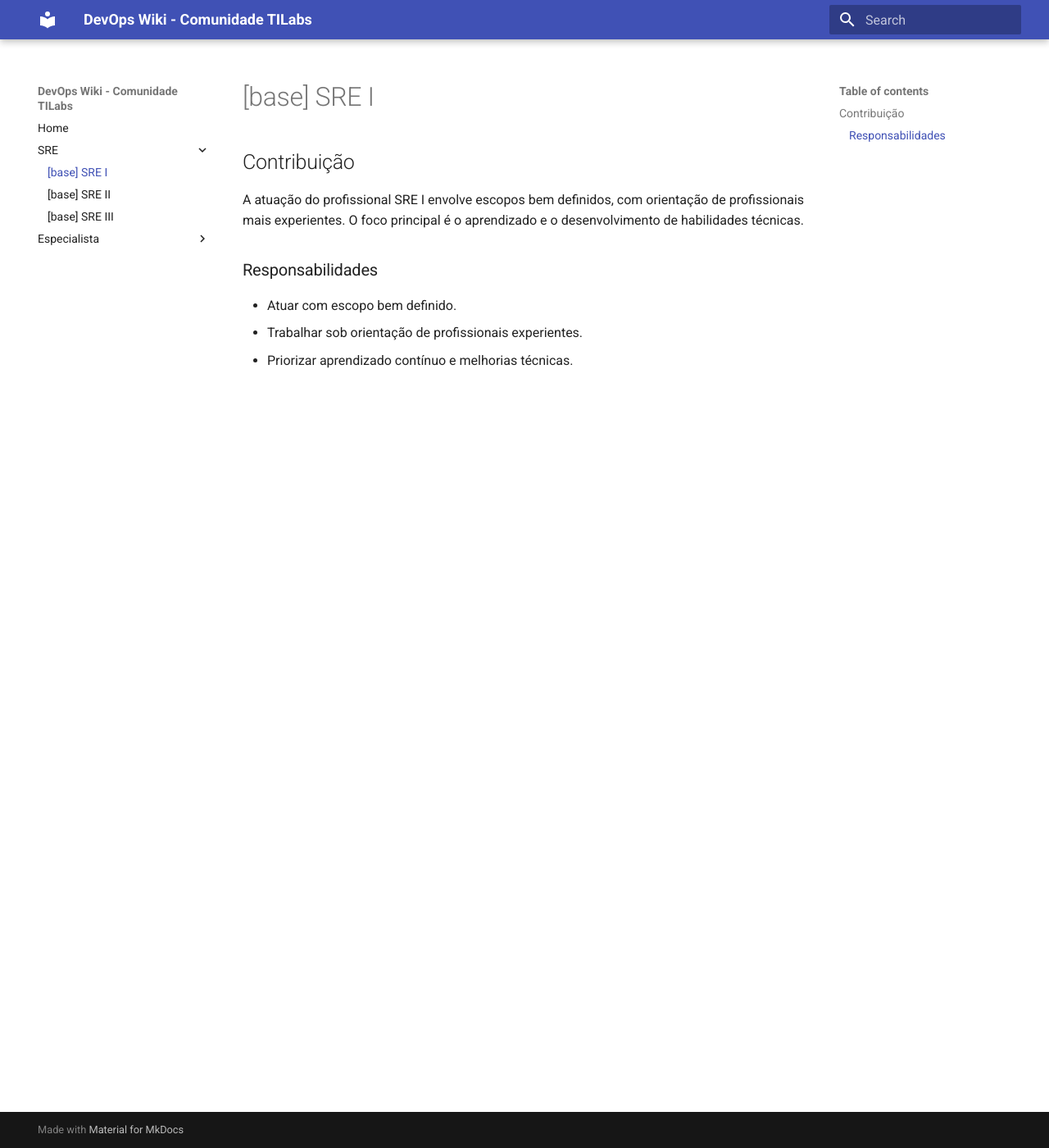
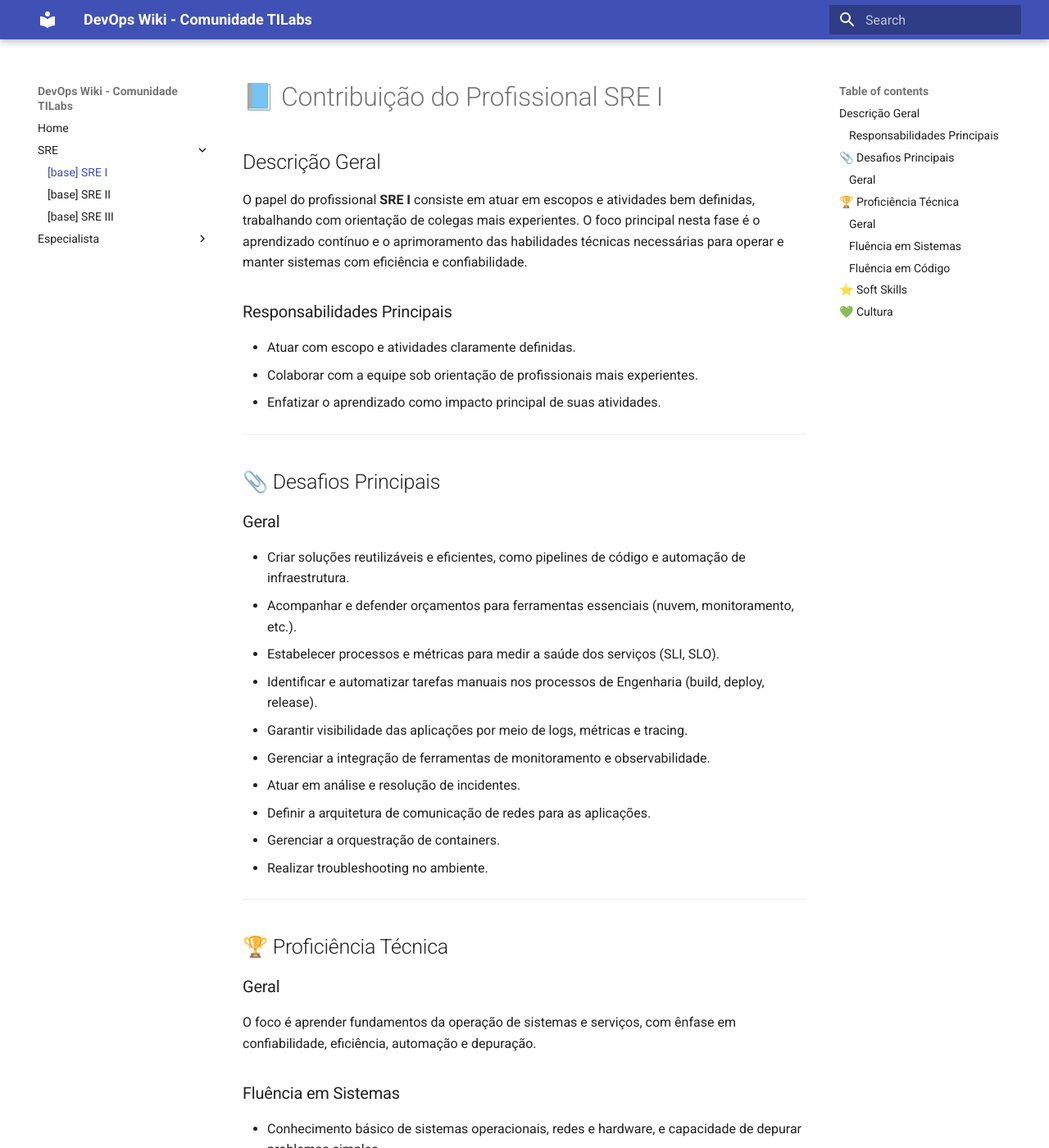
Before and after one commit to dmoraesrs/devops-wiki, an MkDocs documentation site: the page built from docs/sre/sre1.md, in a window 1280 px wide and 1400 px high. Shown: the whole window at 82% size. Built offline with MkDocs 1.6.1 and Material for MkDocs 9.7.7, drawn with Linux system fonts in a browser that asks for light colours; some of the changed text lies outside the part shown.

Commit message:
Update sre1.md

```diff
--- a/docs/sre/sre1.md
+++ b/docs/sre/sre1.md
@@ -1,9 +1,71 @@
-# [base] SRE I
+# 📘 Contribuição do Profissional SRE I
 
-## Contribuição
-A atuação do profissional SRE I envolve escopos bem definidos, com orientação de profissionais mais experientes. O foco principal é o aprendizado e o desenvolvimento de habilidades técnicas.
+## Descrição Geral
+O papel do profissional **SRE I** consiste em atuar em escopos e atividades bem definidas, trabalhando com orientação de colegas mais experientes. O foco principal nesta fase é o aprendizado contínuo e o aprimoramento das habilidades técnicas necessárias para operar e manter sistemas com eficiência e confiabilidade.
 
-### Responsabilidades
-- Atuar com escopo bem definido.
-- Trabalhar sob orientação de profissionais experientes.
-- Priorizar aprendizado contínuo e melhorias técnicas.
+### Responsabilidades Principais
+- Atuar com escopo e atividades claramente definidas.
+- Colaborar com a equipe sob orientação de profissionais mais experientes.
+- Enfatizar o aprendizado como impacto principal de suas atividades.
+
+---
+
+## 📎 Desafios Principais
+
+### Geral
+- Criar soluções reutilizáveis e eficientes, como pipelines de código e automação de infraestrutura.
+- Acompanhar e defender orçamentos para ferramentas essenciais (nuvem, monitoramento, etc.).
+- Estabelecer processos e métricas para medir a saúde dos serviços (SLI, SLO).
+- Identificar e automatizar tarefas manuais nos processos de Engenharia (build, deploy, release).
+- Garantir visibilidade das aplicações por meio de logs, métricas e tracing.
+- Gerenciar a integração de ferramentas de monitoramento e observabilidade.
+- Atuar em análise e resolução de incidentes.
+- Definir a arquitetura de comunicação de redes para as aplicações.
+- Gerenciar a orquestração de containers.
+- Realizar troubleshooting no ambiente.
+
+---
+
+## 🏆 Proficiência Técnica
+
+### Geral
+O foco é aprender fundamentos da operação de sistemas e serviços, com ênfase em confiabilidade, eficiência, automação e depuração.
+
+### Fluência em Sistemas
+- Conhecimento básico de sistemas operacionais, redes e hardware, e capacidade de depurar problemas simples.
+- Entendimento dos componentes de um sistema (cliente, balanceador, frontend/backend e DB) e suas interações.
+- Automação de tarefas repetitivas para melhorar a eficiência.
+- Sugestão de melhorias na utilização dos sistemas.
+- Compreensão das regulações relevantes (PCI, LGPD, SOx, BACEN).
+
+### Fluência em Código
+- Traduzir ideias em código claro e funcional.
+- Escrever código eficiente e livre de bugs, com testes e documentação adequados.
+- Ler e navegar por código desenvolvido por terceiros.
+
+---
+
+## ⭐ Soft Skills
+
+| **Competência**        | **Comportamento** |
+|------------------------|-------------------|
+| **Resolução de Problemas** | Entende os problemas, busca soluções, testa alternativas e solicita ajuda quando necessário. |
+| **Adaptabilidade**      | Enfrenta mudanças com abertura e transforma desafios em oportunidades de aprendizado. |
+| **Comunicação**         | Comunica-se assertivamente, pratica escuta ativa e promove alinhamento com stakeholders. |
+| **Desenvolvimento Contínuo** | Busca feedback, discute objetivos com a liderança e apoia o crescimento dos colegas. |
+
+---
+
+## 💚 Cultura
+
+| **Pilar**        | **Comportamento** |
+|------------------|-------------------|
+| **Team Play**    | Valoriza o trabalho em equipe, dá crédito aos colegas e constrói confiança e segurança emocional. |
+| **The Reason**   | Coloca o cliente no centro, identifica oportunidades de valor e toma decisões com foco no cliente. |
+| **Live the Ride**| Enfrenta incertezas com otimismo e mantém a motivação para superar desafios diários. |
+| **No Bullshit**  | Fala com franqueza, age com integridade e é receptivo a feedbacks e críticas construtivas. |
+| **Own It**       | Assume responsabilidades e faz as coisas acontecerem com disciplina e diligência. |
+
+---
+
+Este documento orienta o profissional **SRE I** a adotar uma postura de aprendizado contínuo e colaboração, contribuindo para o sucesso da equipe e desenvolvimento pessoal. 🚀
```
